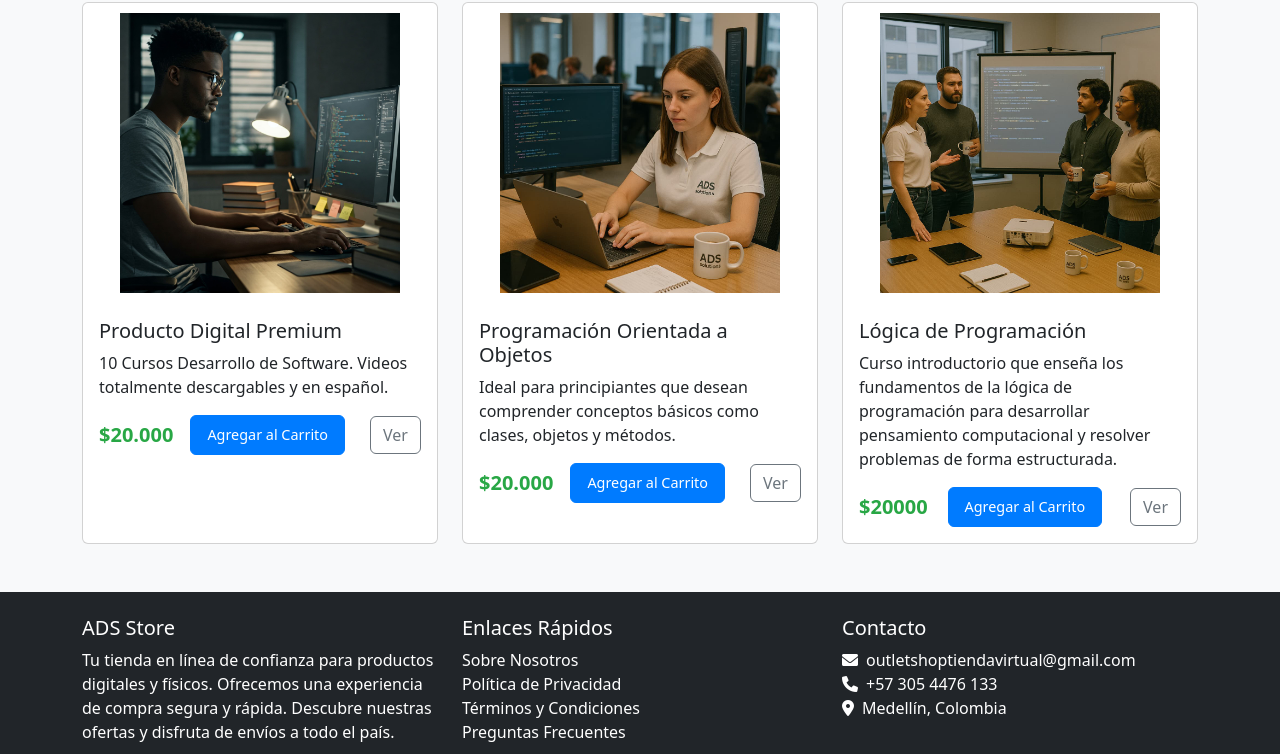
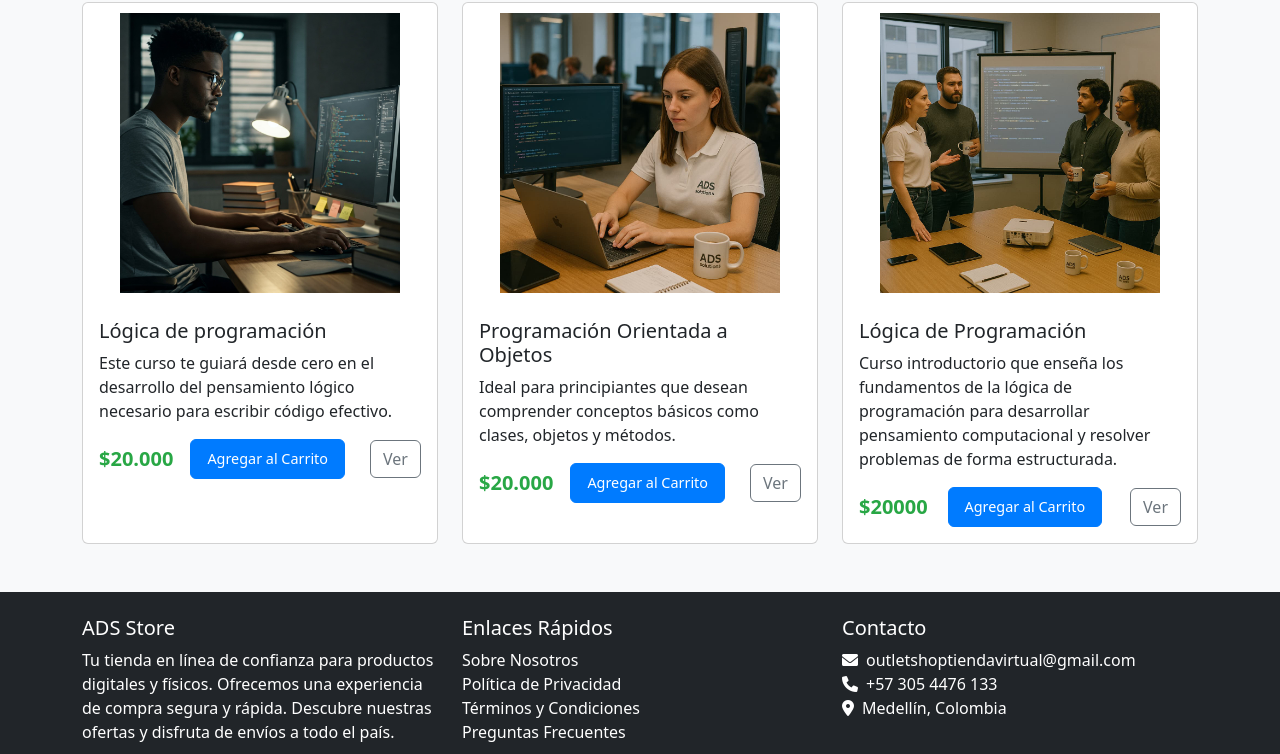
Before and after one commit to Harrissonhz/ADS-Store, a plain HTML site: page index.html in a window 1280 px wide. Shown: the part 2788-3542 px from the top of the page. Drawn offline with nearby package versions, Linux system fonts and the light colour scheme.

Commit message:
Actualizando Index Con Logica

```diff
--- a/index.html
+++ b/index.html
@@ -340,8 +340,8 @@
                     <div class="card h-100">
                         <img src="img/Programador.jpg" class="card-img-top" alt="Producto 1">
                         <div class="card-body">
-                            <h5 class="card-title">Producto Digital Premium</h5>
-                            <p class="card-text">10 Cursos Desarrollo de Software. Videos totalmente descargables y en español.</p>
+                            <h5 class="card-title">Lógica de programación</h5>
+                            <p class="card-text">Este curso te guiará desde cero en el desarrollo del pensamiento lógico necesario para escribir código efectivo.</p>
                             <div class="d-flex justify-content-between align-items-center">
                                 <span class="h5 mb-0">$20.000</span>
                                 <button class="btn btn-primary">Agregar al Carrito</button>
```
